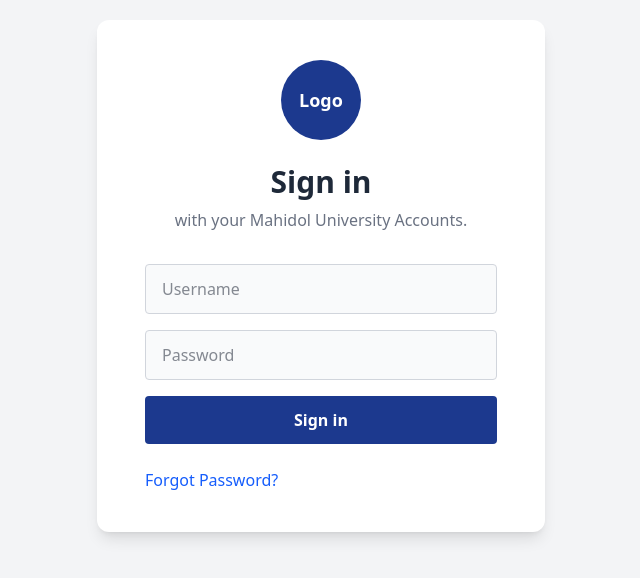
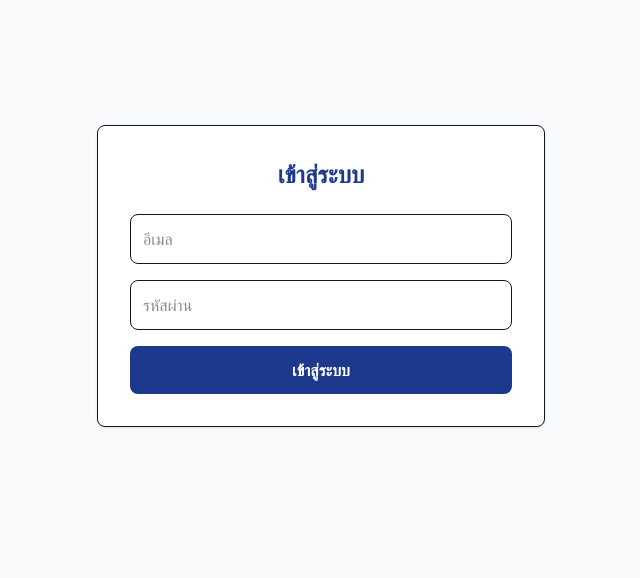
Before and after one commit to allinaV6/pj-ictern, a React (Vite) app: page / in a window 1280 px wide. Shown: the part 124-702 px from the top of the page, without its empty margins (319-959 px from the left). Built offline with nearby package versions, Linux system fonts and the light colour scheme.

Commit message:
update account

```diff
--- a/package.json
+++ b/package.json
@@ -15,7 +15,7 @@
     "cors": "^2.8.6",
     "dotenv": "^17.3.1",
     "express": "^5.2.1",
-    "firebase": "^12.9.0",
+    "firebase": "^12.11.0",
     "lucide-react": "^0.563.0",
     "mysql2": "^3.17.2",
     "react": "^19.2.0",
--- /dev/null
+++ b/src/firebase.ts
@@ -0,0 +1,16 @@
+import { initializeApp } from "firebase/app";
+import { getAuth } from "firebase/auth";
+
+const firebaseConfig = {
+  apiKey: "AIzaSyCndXDnZj0oC9WtyFtMEXjZtLyk4V81GNM",
+  authDomain: "ictern.firebaseapp.com",
+  projectId: "ictern",
+  storageBucket: "ictern.firebasestorage.app",
+  messagingSenderId: "966364009617",
+  appId: "1:966364009617:web:3187f7005659fea7519b30",
+};
+
+const app = initializeApp(firebaseConfig);
+
+// 🔥 ต้องมีบรรทัดนี้เท่านั้น
+export const auth = getAuth(app);
--- a/src/pages/Login.tsx
+++ b/src/pages/Login.tsx
@@ -1,98 +1,114 @@
 import { useState } from "react";
 import { useNavigate } from "react-router-dom";
-  import axios from "axios";
+import { signInWithEmailAndPassword } from "firebase/auth";
+import { auth } from "../firebase";
 
-  function Login() {
-    const [username, setUsername] = useState("");
-    const [password, setPassword] = useState("");
+export default function Login() {
   const navigate = useNavigate();
 
-    const handleLogin = async (e: React.FormEvent) => {
-      e.preventDefault();
+  const [email, setEmail] = useState("");
+  const [password, setPassword] = useState("");
+  const [loading, setLoading] = useState(false);
+
+  const handleLogin = async (e?: React.FormEvent) => {
+    e?.preventDefault();
+
+    if (!email || !password) {
+      alert("กรุณากรอกอีเมลและรหัสผ่าน");
+      return;
+    }
 
     try {
-        const response = await axios.post(
-          "http://localhost:5000/api/login",
-          {
-            email: username,
-            password: password,
-          }
+      setLoading(true);
+
+      // 🔥 1. login ด้วย Firebase
+      const userCredential = await signInWithEmailAndPassword(
+        auth,
+        email,
+        password
       );
 
-        localStorage.setItem("user", JSON.stringify(response.data.user));
+      const firebaseUser = userCredential.user;
+
+      console.log("✅ Firebase login:", firebaseUser.email);
+
+      // 🔥 2. ยิงไป backend เพื่อหา student
+      const res = await fetch("http://localhost:5000/api/auth/firebase-login", {
+        method: "POST",
+        headers: {
+          "Content-Type": "application/json"
+        },
+        body: JSON.stringify({
+          email: firebaseUser.email
+        })
+      });
+
+      const data = await res.json();
+
+      if (!res.ok) {
+        alert("ไม่มี user ในระบบ (MySQL)");
+        return;
+      }
+
+      console.log("✅ MySQL user:", data.user);
+
+      // 🔥 3. เก็บ user (มี student_id)
+      localStorage.setItem("user", JSON.stringify(data.user));
+
+      alert("เข้าสู่ระบบสำเร็จ ✅");
+
+      // 🔥 4. ไปหน้า posts
       navigate("/posts");
+
     } catch (error: any) {
-        alert("Username หรือ Password ไม่ถูกต้อง ❌");
-        console.error(error.response?.data || error.message);
+      console.error(error);
+
+      if (error.code === "auth/user-not-found") {
+        alert("ไม่พบบัญชีผู้ใช้");
+      } else if (error.code === "auth/wrong-password") {
+        alert("รหัสผ่านไม่ถูกต้อง");
+      } else {
+        alert("เข้าสู่ระบบไม่สำเร็จ");
+      }
+
+    } finally {
+      setLoading(false);
     }
   };
 
   return (
-      <div className="flex items-center justify-center min-h-screen bg-gray-100">
-        <div className="bg-white px-12 py-10 rounded-xl shadow-lg max-w-md w-full text-center">
+    <div className="min-h-screen flex items-center justify-center bg-gray-50 px-4">
+      <div className="bg-white w-full max-w-md p-8 rounded-lg shadow-sm border">
+        <h2 className="text-2xl font-bold text-blue-900 mb-6 text-center">
+          เข้าสู่ระบบ
+        </h2>
 
-          {/* Logo */}
-          <div className="flex justify-center mb-6">
-            <div className="w-20 h-20 bg-blue-900 rounded-full flex items-center justify-center text-white font-bold text-lg">
-              Logo
-            </div>
-          </div>
+        <form onSubmit={handleLogin} className="space-y-4">
+          <input
+            type="email"
+            placeholder="อีเมล"
+            className="w-full p-3 border rounded-lg"
+            value={email}
+            onChange={(e) => setEmail(e.target.value)}
+          />
 
-          {/* Title */}
-          <h1 className="text-3xl font-bold text-gray-800 mb-2">
-            Sign in
-          </h1>
-          <p className="text-gray-500 mb-8 text-base">
-            with your Mahidol University Accounts.
-          </p>
-
-          {/* Form */}
-          <form onSubmit={handleLogin} className="space-y-4 text-left">
-
-            <div>
-              <input
-                type="text"
-                placeholder="Username"
-                value={username}
-                onChange={(e) => setUsername(e.target.value)}
-                required
-                className="w-full px-4 py-3 border border-gray-300 rounded text-base
-                focus:outline-none focus:ring-2 focus:ring-blue-500 bg-gray-50"
-              />
-            </div>
-
-            <div>
           <input
             type="password"
-                placeholder="Password"
+            placeholder="รหัสผ่าน"
+            className="w-full p-3 border rounded-lg"
             value={password}
             onChange={(e) => setPassword(e.target.value)}
-                required
-                className="w-full px-4 py-3 border border-gray-300 rounded text-base
-                focus:outline-none focus:ring-2 focus:ring-blue-500 bg-gray-50"
           />
-            </div>
 
           <button
             type="submit"
-              className="w-full bg-blue-900 text-white font-bold py-3 rounded
-              text-base hover:bg-blue-800 transition duration-200"
+            disabled={loading}
+            className="w-full bg-blue-900 text-white py-3 rounded-lg font-bold hover:bg-blue-800 transition-colors"
           >
-              Sign in
+            {loading ? "กำลังเข้าสู่ระบบ..." : "เข้าสู่ระบบ"}
           </button>
         </form>
-
-          <div className="mt-6 text-left">
-            <a
-              href="#"
-              className="text-blue-600 hover:underline text-base"
-            >
-              Forgot Password?
-            </a>
-          </div>
       </div>
     </div>
   );
 }
-
-  export default Login;
--- a/src/pages/Setting.tsx
+++ b/src/pages/Setting.tsx
@@ -1,57 +1,94 @@
 import Navbar from '../components/Navbar';
-import { User, CheckSquare, Square } from 'lucide-react';
-import { useState } from 'react';
+import { User, CheckSquare } from 'lucide-react';
+import { useState, useEffect } from 'react';
+import { useNavigate } from 'react-router-dom';
 
 export default function Setting() {
   const [notificationsEnabled, setNotificationsEnabled] = useState(true);
+  const [user, setUser] = useState<any>(null);
+  const navigate = useNavigate();
+
+  // 🔥 โหลด user จาก localStorage
+  useEffect(() => {
+    const storedUser = localStorage.getItem("user");
+
+    if (!storedUser) {
+      // ❗ ถ้าไม่ login → กลับหน้า login
+      navigate("/");
+      return;
+    }
+
+    const parsedUser = JSON.parse(storedUser);
+    setUser(parsedUser);
+  }, []);
 
   return (
     <div className="min-h-screen bg-gray-50 font-sans relative">
       <Navbar />
 
-      {/* Background Image */}
-      <div
-        className="absolute inset-0 z-0 top-[80px]" // top-[80px] to start below navbar
-      >
-        {/* Overlay to ensure text readability if needed, though design seems to have a clean card */}
+      {/* Background */}
+      <div className="absolute inset-0 z-0 top-[80px]">
         <div className="absolute inset-0 bg-black/10"></div>
       </div>
 
-      {/* Content Container */}
+      {/* Content */}
       <div className="relative z-10 flex justify-center pt-20 px-4">
         <div className="bg-white rounded-lg shadow-xl w-full max-w-2xl overflow-hidden">
-          {/* Card Header */}
+
+          {/* Header */}
           <div className="bg-white border-b border-gray-200 px-8 py-4 flex items-center gap-3">
             <User className="text-blue-900" size={24} />
             <h1 className="text-2xl font-bold text-blue-900">Profile</h1>
           </div>
 
-          {/* Card Content */}
+          {/* Content */}
           <div className="p-8">
+
+            {/* Name */}
             <div className="mb-6">
               <h2 className="text-blue-900 font-bold mb-1 text-lg">Name</h2>
-              <p className="text-gray-700 uppercase text-base">Mr Testing Data</p>
-              <p className="text-gray-600 text-base">มิสเตอ เทสติ้ง ดาต้า</p>
+              <p className="text-gray-700 uppercase text-base">
+                {user?.student_name || "-"}
+              </p>
+              <p className="text-gray-600 text-base">
+                {user?.student_name || "-"}
+              </p>
             </div>
 
+            {/* Program */}
             <div className="mb-8">
               <h2 className="text-blue-900 font-bold mb-1 text-lg">Program</h2>
-              <p className="text-gray-700 text-base">Bachelor of Science in Digital Science and Technology</p>
+              <p className="text-gray-700 text-base">
+                {user?.student_major || "-"}
+              </p>
             </div>
 
+            {/* Notification */}
             <div className="border-t border-gray-200 pt-6">
-              <h2 className="text-blue-900 font-bold mb-4 text-lg">ตั้งค่าการแจ้งเตือน</h2>
+              <h2 className="text-blue-900 font-bold mb-4 text-lg">
+                ตั้งค่าการแจ้งเตือน
+              </h2>
 
               <div
                 className="flex items-center gap-3 cursor-pointer select-none"
                 onClick={() => setNotificationsEnabled(!notificationsEnabled)}
               >
-                <div className={`w-5 h-5 rounded border flex items-center justify-center transition-colors ${notificationsEnabled ? 'bg-blue-500 border-blue-500' : 'border-gray-300 bg-white'}`}>
-                  {notificationsEnabled && <CheckSquare size={16} className="text-white" strokeWidth={3} />}
+                <div className={`w-5 h-5 rounded border flex items-center justify-center transition-colors ${
+                  notificationsEnabled
+                    ? 'bg-blue-500 border-blue-500'
+                    : 'border-gray-300 bg-white'
+                }`}>
+                  {notificationsEnabled && (
+                    <CheckSquare size={16} className="text-white" strokeWidth={3} />
+                  )}
                 </div>
-                <span className="text-gray-700 text-base">รับการแจ้งเตือนโพสต์ประกาศการฝึกงาน</span>
+
+                <span className="text-gray-700 text-base">
+                  รับการแจ้งเตือนโพสต์ประกาศการฝึกงาน
+                </span>
               </div>
             </div>
+
           </div>
         </div>
       </div>
```
Also changed, not shown: 2 other files (tests, documents, lock files or other folders). Lines whose indentation alone changed are shown as unchanged.
